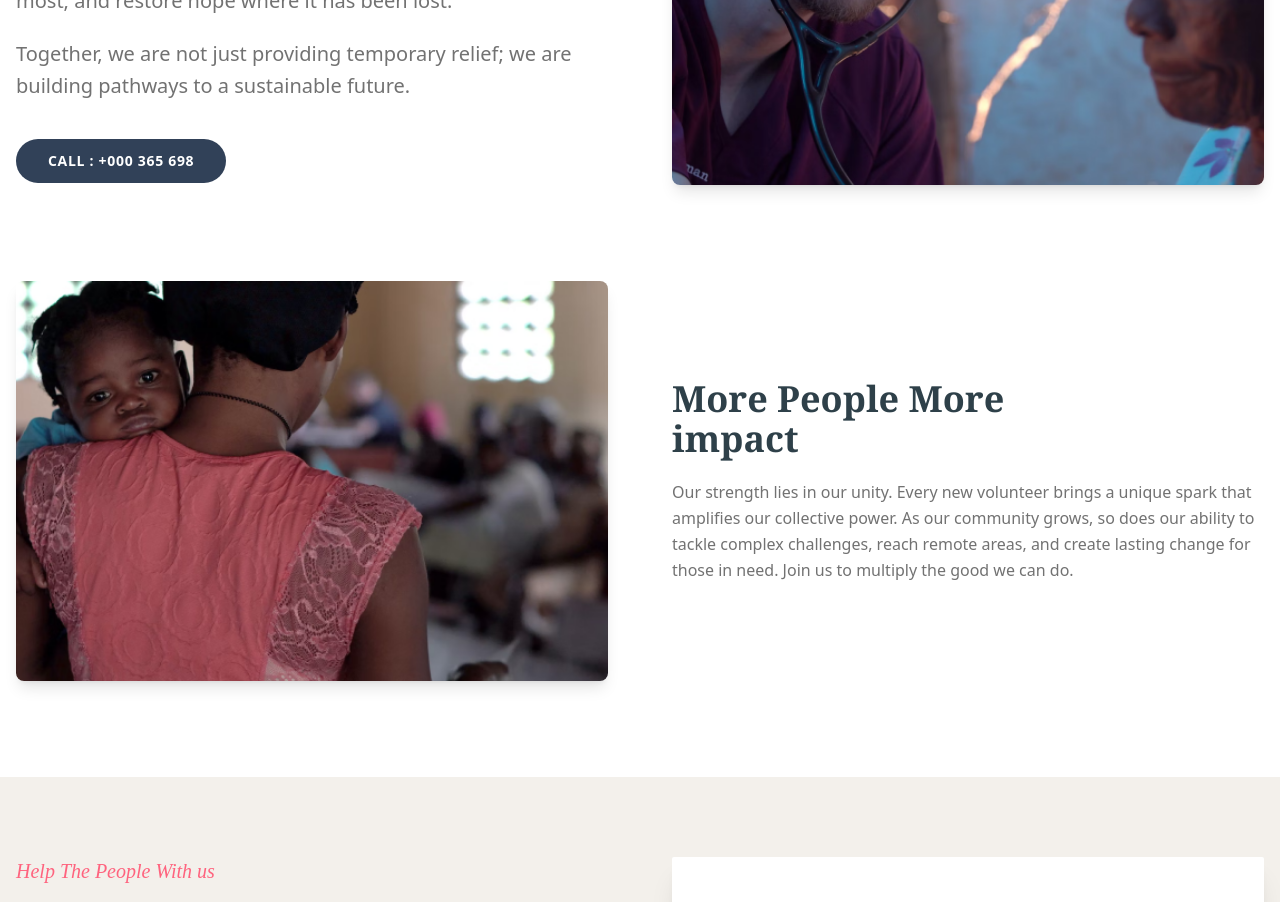
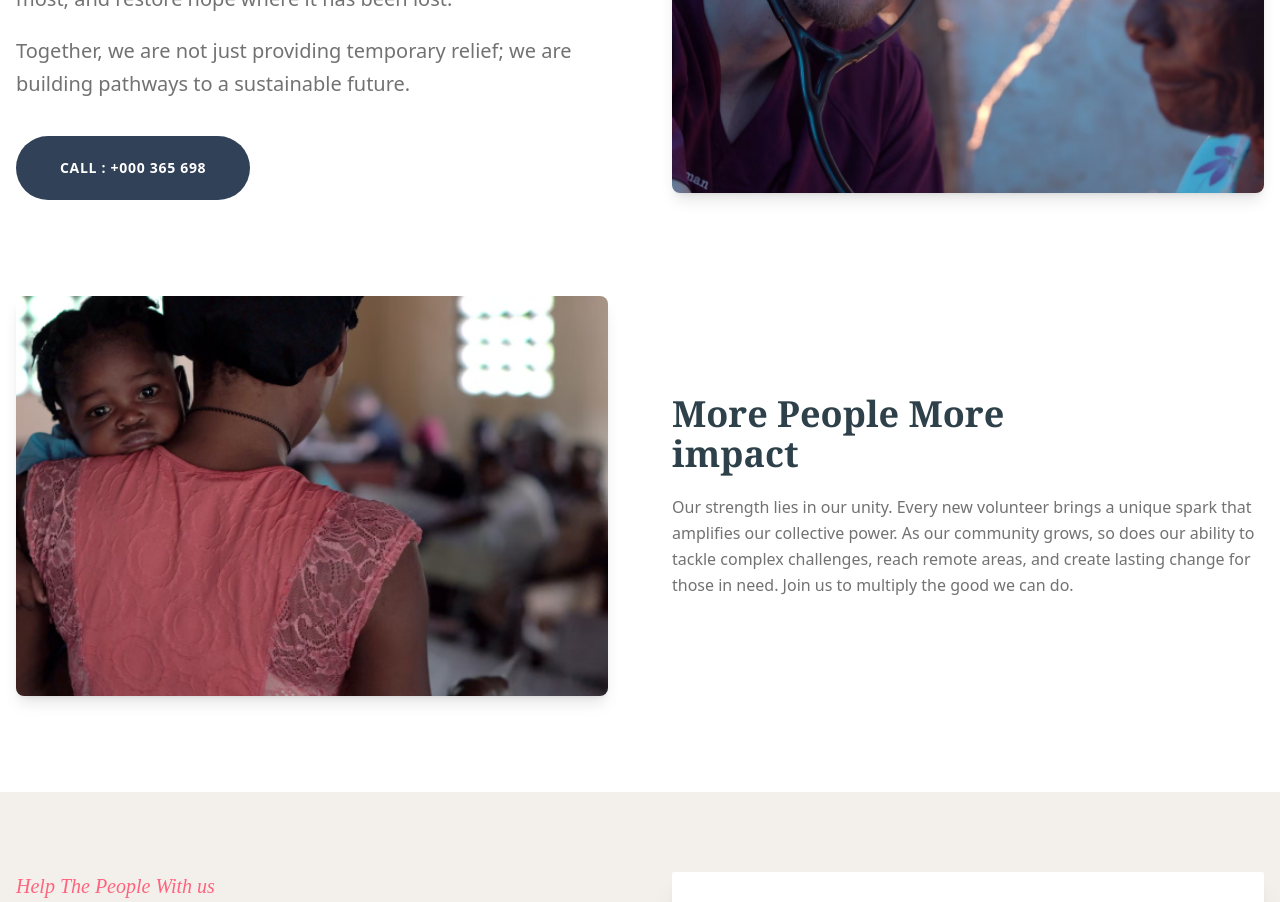
Before and after one commit to codEdu-Collective/kind-hands, a Next.js app: page /volunteer in a window 1280 px wide. Shown: the part 1040-1942 px from the top of the page. Built offline with nearby package versions, Linux system fonts and the light colour scheme; a web font is replaced by a local one.

Commit message:
Update app/volunteer/page.tsx
Co-authored-by: Abdullah Koyuncu <wisewebworks@outlook.com>

```diff
--- a/app/volunteer/page.tsx
+++ b/app/volunteer/page.tsx
@@ -55,7 +55,7 @@ const Volunteer = () => {
                 sustainable future.
               </p>
 
-              <button className="bg-slate-700 hover:bg-slate-800 text-white px-8 py-3 rounded-full text-sm font-bold tracking-wider transition-all mt-4">
+              <button className="bg-slate-700 hover:bg-slate-800 text-white px-11 py-5.5 rounded-full text-sm font-bold tracking-wider transition-all mt-4">
                 CALL : +000 365 698
               </button>
             </div>
```
